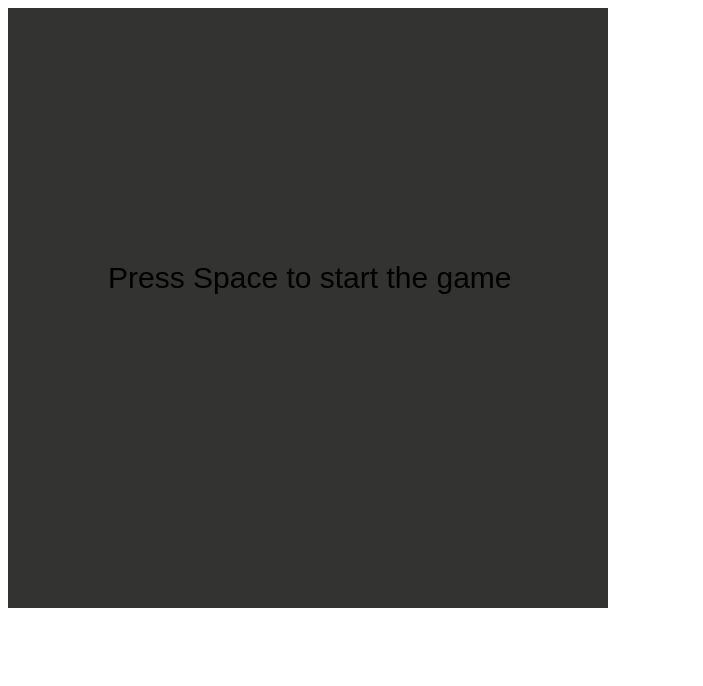
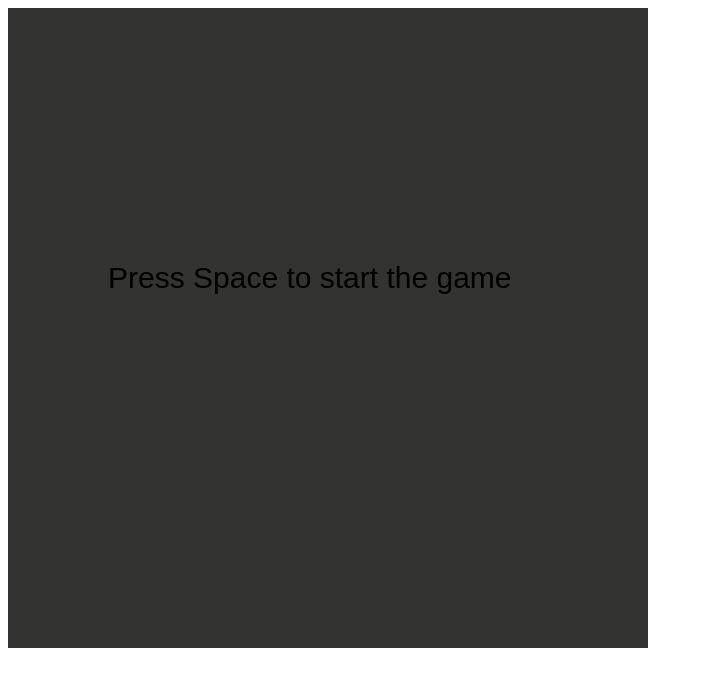
Before and after one commit to daivan/404-file-not-found, a website: page index.html in a window 1280 px wide. Shown: the whole page, without its empty margins (0-703 px from the left). Drawn offline with Linux system fonts and the light colour scheme.

Commit message:
Created 3 levels

```diff
--- a/index.html
+++ b/index.html
@@ -4,14 +4,13 @@
   <title>Particle Engine</title>
 </head>
 <body>
-	<canvas width="600" height="600" style="background: #333331"></canvas>
+	<canvas width="640" height="640" style="background: #333331"></canvas>
 	<!--<script type="text/javascript" src="lib/kontra.js"></script>-->
 	<script type="text/javascript" src="docs/assets/js/kontra.js"></script>
 	<script type="text/javascript" src="src/classes/Levels.js"></script>
 	<script type="text/javascript" src="src/classes/GameState.js"></script>
 	<script type="text/javascript" src="src/classes/UserInterface.js"></script>
 	<script type="text/javascript" src="src/classes/Player.js"></script>
-	<script type="text/javascript" src="src/classes/LevelLoader.js"></script>
 	<script type="text/javascript" src="src/main.js"></script>
 </body>
 </html>
--- a/src/classes/GameState.js
+++ b/src/classes/GameState.js
@@ -37,12 +37,25 @@ class GameState {
 	}
 	checkStageClear(player,level)
 	{
-		if(player.sprite.x==start.x && player.sprite.y==start.y && gameState.halfway==1){
+		if(player.sprite.x==level.startLocation[0]*64 && player.sprite.y==level.startLocation[1]*64 && gameState.halfway==1){
 		  alert('You win');
-		  player.sprite.x=-100000
 		  return true;
 		}
 
 		return false;
 	}
+
+	initiateLevel(player, start, end, level)
+	{
+	  	this.halfway = 0;
+  		this.backing = 0;
+		player.sprite.x=level.playerLocation[0]*64;
+		player.sprite.y=level.playerLocation[1]*64;
+
+		start.x=level.startLocation[0]*64;
+		start.y=level.startLocation[1]*64;
+
+		end.x=level.endLocation[0]*64;
+		end.y=level.endLocation[1]*64;
+	}
 }
--- a/src/classes/LevelLoader.js
+++ /dev/null
@@ -1,29 +0,0 @@
-class LevelLoader {
-
-  constructor(height, width) {
-    this.height = height;
-    this.width = width;
-  }
-
-
-
-	get start(){
-		return {
-	    x:0,
-	    y:0,
-	    width:64,
-	    height: 64,
-	    color: 'yellow'
-	}
-	}
-
-	get end(){
-		return {
-    x:320,
-    y:320,
-    width:64,
-    height: 64,
-    color: 'green'
-}
-	}
-}
--- a/src/classes/Levels.js
+++ b/src/classes/Levels.js
@@ -4,33 +4,72 @@ class Levels {
    constructor(currentLevel) {
     this.currentLevel = currentLevel;
 
+    // Description
+    // 1 Start Location
+    // 2 End Location
+    // 3 Walls
+
+    this.levels=[
+    {
+      name: 'level1',
+      playerLocation: [1, 4],
+      startLocation: [1, 4],
+      endLocation: [8, 4]
+    },
+    {
+      name: 'level2',
+      playerLocation: [3, 2],
+      startLocation: [3, 2],
+      endLocation: [6, 6]
+    },
+    {
+      name: 'level3',
+      playerLocation: [8, 1],
+      startLocation: [1, 1],
+      endLocation: [8, 8]
+    },
+    ]
+
     this.maps=[{
       name: 'level1',
       data: [ 0,  0,  0,  0,  0,  0,  0,  0,  0,  0,
-              0,  0,  6,  7,  7,  8,  0,  0,  0,  0,
-              0,  6,  27, 24, 24, 25, 0,  0,  0,  0,
-              0,  23, 24, 24, 24, 26, 8,  0,  0,  0,
-              0,  23, 24, 24, 24, 24, 26, 8,  0,  7,
-              0,  23, 24, 24, 24, 24, 24, 25, 0,  0,
-              0,  40, 41, 41, 10, 24, 24, 25, 0,  0,
-              0,  0,  0,  0,  40, 41, 41, 42, 0,  42,
+              0,  0,  0,  0,  0,  0,  0,  0,  0,  0,
+              0,  0,  0,  0,  0,  0,  0,  0,  0,  0,
+              6,  7,  7,  7,  7,  7,  7,  7,  7,  8,
+              23, 24, 24, 24, 24, 24, 24, 24, 24, 25,
+              23, 24, 24, 24, 24, 24, 24, 24, 24, 25,
+              40, 41, 41, 41, 41, 41, 41, 41, 41, 42,
+              0,  0,  0,  0,  0,  0,  0,  0,  0,  0,
               0,  0,  0,  0,  0,  0,  0,  0,  0,  0,
               0,  0,  0,  0,  0,  0,  0,  0,  0,  0  ]
     },
     {
       name: 'level2',
-      data: [ 0,  0,  0,  7,  0,  0,  0,  0,  0,  0,
+      data: [ 0,  0,  0,  0,  0,  0,  0,  0,  0,  0,
               0,  0,  6,  7,  7,  8,  0,  0,  0,  0,
               0,  6,  27, 24, 24, 25, 0,  0,  0,  0,
               0,  23, 24, 24, 24, 26, 8,  0,  0,  0,
-              0,  23, 24, 24, 24, 24, 26, 8,  0,  7,
+              0,  23, 24, 24, 24, 24, 26, 8,  0,  0,
               0,  23, 24, 24, 24, 24, 24, 25, 0,  0,
               0,  40, 41, 41, 10, 24, 24, 25, 0,  0,
               0,  0,  0,  0,  40, 41, 41, 42, 0,  0,
               0,  0,  0,  0,  0,  0,  0,  0,  0,  0,
-              0,  0,  0,  0,  0,  0,  0,  0,  0,  0 ]
+              0,  0,  0,  0,  0,  0,  0,  0,  0,  0  ]
+    },
+    {
+      name: 'level3',
+      data: [ 6,  7,  7,  8,  0,  0,  6,  7,  7,  8,
+              23, 24, 24, 25, 0,  0,  23, 24, 24, 25,
+              23, 24, 24, 26, 7,  7,  27, 24, 24, 25,
+              23, 24, 24, 9, 41, 41, 10, 24, 24, 25,
+              23, 24, 24, 25, 0, 0, 23, 24, 24, 25,
+              23, 24, 24, 25, 0, 0, 23, 24, 24, 25,
+              23, 24, 24, 26, 7, 7, 27, 24, 24, 25,
+              23, 24, 24, 9, 41, 41, 10, 24, 24, 25,
+              23, 24, 24, 25, 0, 0, 23, 24, 24, 25,
+              40, 41, 41, 42, 0, 0, 40, 41, 41, 42 ]
     }
-    ]
+    ];
   }
 
   getCurrentLevel()
@@ -38,9 +77,9 @@ class Levels {
    return this.levels[this.currentLevel];
   }
 
-  changeCurrentLevel(newLevel)
+  setCurrentLevel(newLevel)
   {
-    this.currentlLevel=newLevel;
+    this.currentLevel=newLevel;
   }
 
 }
--- a/src/classes/Player.js
+++ b/src/classes/Player.js
@@ -15,7 +15,7 @@ class Player {
     animations: {
       // create a named animation: walk
       walk: {
-        frames: '0..9',  // frames 0 through 9
+        frames: [0,9],  // frames 0 through 9
         frameRate: 30
       }
     }
@@ -30,6 +30,7 @@ class Player {
       // required for an animation sprite
       animations: this.spriteSheet.animations
 		});
+
   }
 
 
--- a/src/main.js
+++ b/src/main.js
@@ -3,26 +3,33 @@ let {  canvas, context } = init();
 
 initKeys();
 
-const levelLoader = new LevelLoader(1,2);
 const player = new Player(kontra);
 const interface = new UserInterface(kontra);
 const level = new Levels(0);
 const gameState = new GameState();
 
-console.log(level.levels);
 
 var ctx = canvas.getContext("2d");
 
 var gameStarted=false;
 
 
-let start = kontra.Sprite(levelLoader.start);
-let end = kontra.Sprite(levelLoader.end);
+let start = kontra.Sprite({
+      width:64,
+      height: 64,
+      color: 'yellow'
+    });
+
+let end = kontra.Sprite({
+    width:64,
+    height: 64,
+    color: 'green'
+});
 
 
 let enemy = kontra.Sprite({
-    x:128,
-    y:128,
+    x:320,
+    y:320,
     width:64,
     height: 64,
     color: 'red',
@@ -42,7 +49,7 @@ load('assets/imgs/mapPack_tilesheet.png','assets/imgs/robot.png')
   let img = new Image();
 img.src = 'assets/imgs/mapPack_tilesheet.png';
 
-  let tileEngine = TileEngine({
+  let background = TileEngine({
     // tile size
     tilewidth: 64,
     tileheight: 64,
@@ -63,14 +70,13 @@ img.src = 'assets/imgs/mapPack_tilesheet.png';
 
   },
   render: function(){
-      if(gameState.backing==1){
-        tileEngine.renderLayer('level1');
-      }else{
-        tileEngine.renderLayer('level2');
-      }
+
+      background.renderLayer(level.getCurrentLevel().name);
   }
 
   });
+
+gameState.initiateLevel(player,start,end,level.getCurrentLevel());
 
 let loop = kontra.GameLoop({
 
@@ -95,7 +101,6 @@ if(enemy.x==240){
 
     if(keyPressed('up')){
       player.Move('up');
-
       cooldown=0;
       steps.push('up');
       if(enemy.direction=='left'){
@@ -175,9 +180,18 @@ if(player.sprite.x==enemy.x && player.sprite.y==enemy.y){
   player.sprite.x=-100000
   }
 
-gameState.checkHalfway(player,level);
 
-gameState.checkStageClear(player,level);
+
+gameState.checkHalfway(player, level);
+
+var result = gameState.checkStageClear(player, level.getCurrentLevel());
+if(result){
+  console.log('hejsan');
+  level.currentLevel++;
+  //level.setCurrentLevel(1);
+  console.log(level.currentLevel);
+  gameState.initiateLevel(player,start,end,level.getCurrentLevel());
+}
   // win
 
 
@@ -185,12 +199,12 @@ gameState.checkStageClear(player,level);
       enemy.update();
       start.update();
       end.update();
-      tileEngine.update();
+      background.update();
     },
 
     render: function() {
       if(gameStarted==true){
-        tileEngine.render();
+        background.render();
         start.render();
         end.render();
         enemy.render();
```
